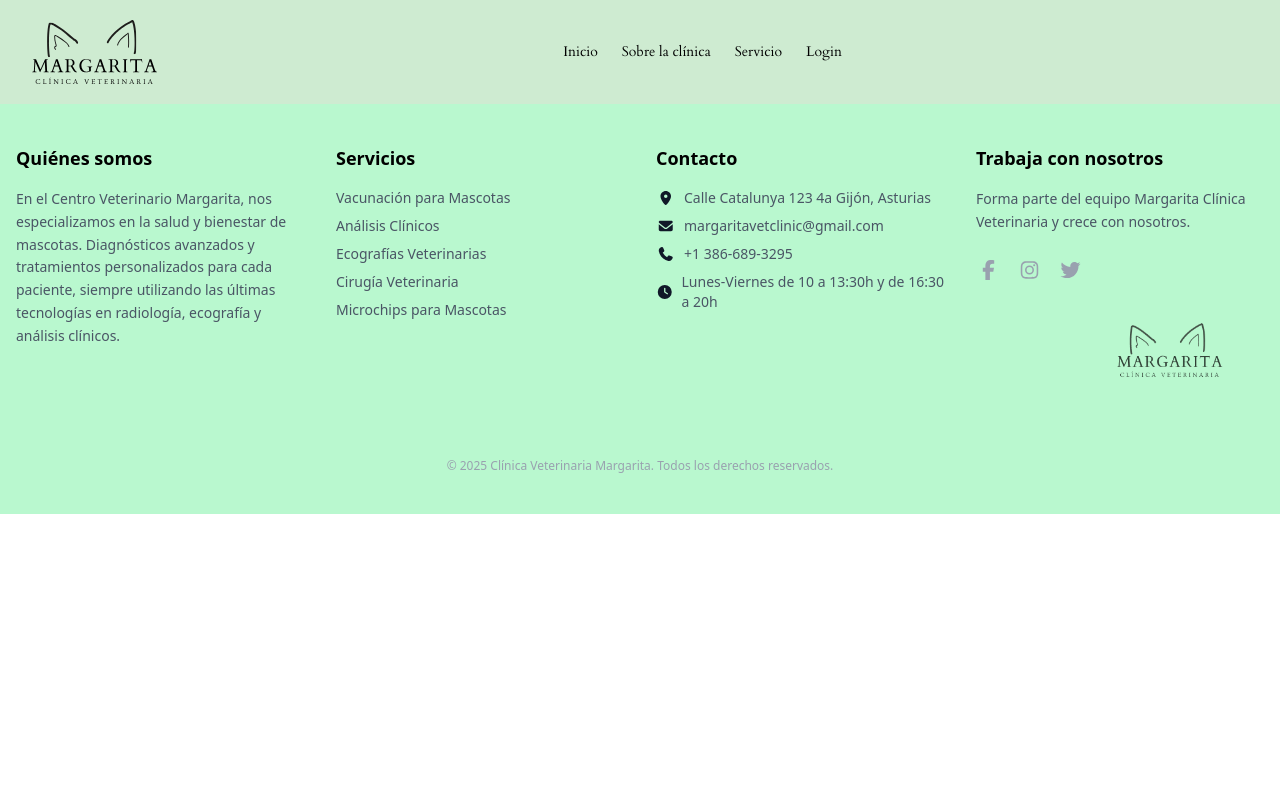
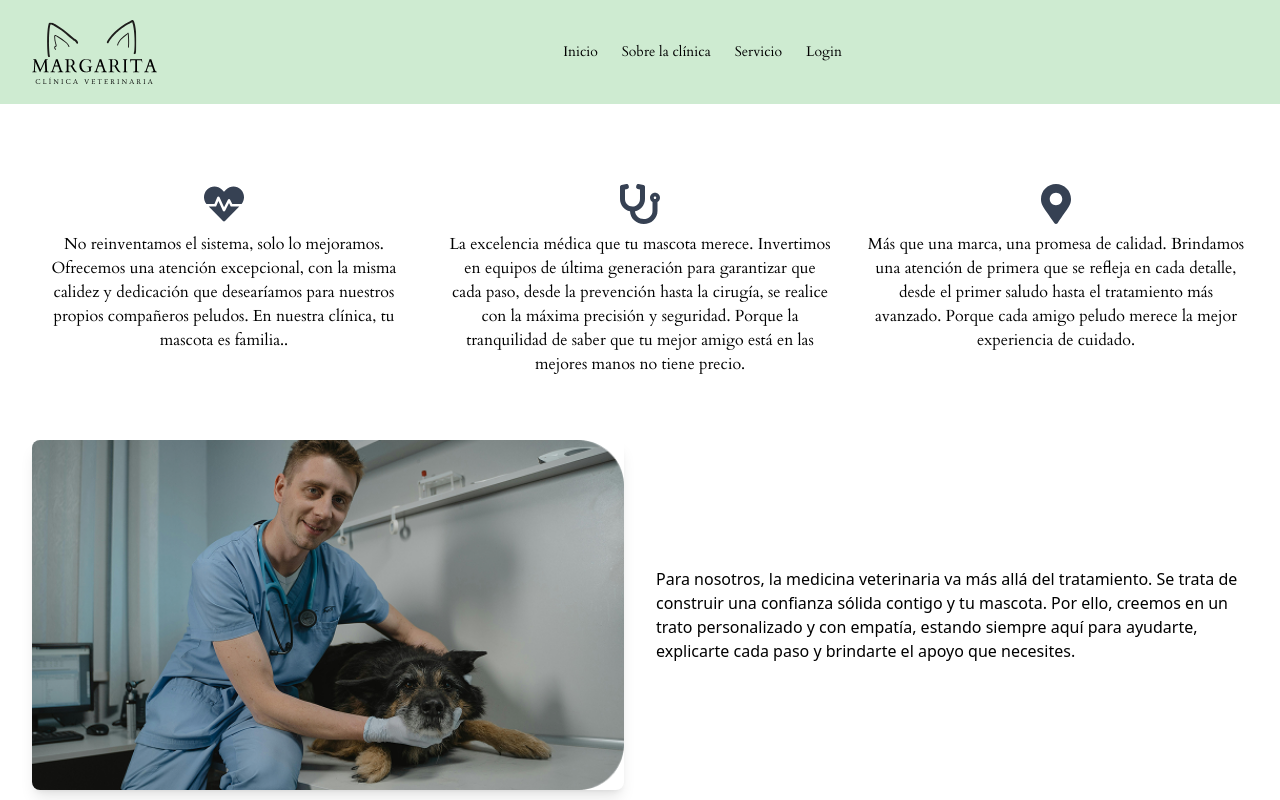
Before and after one commit to group-12-p4da-F5/veterinary-clinic-frontend, a React (Vite) app: page / in a window 1280 px wide. Shown: the top 800 px of the page. Built offline with nearby package versions, Linux system fonts and the light colour scheme; a web font is replaced by a local one.

Commit message:
chore(config): configura las rutas y estilos para la nueva estructura de la app

```diff
--- a/package.json
+++ b/package.json
@@ -17,7 +17,8 @@
     "react": "^19.1.1",
     "react-dom": "^19.1.1",
     "react-icons": "^5.5.0",
-    "react-router-dom": "^7.9.1"
+    "react-router-dom": "^7.9.1",
+    "swiper": "^12.0.2"
   },
   "devDependencies": {
     "@eslint/js": "^9.33.0",
--- a/src/app/App.jsx
+++ b/src/app/App.jsx
@@ -1,5 +1,6 @@
 import { RouterProvider } from 'react-router-dom'
 import router from './routes/Router'
+
 
 function App() {
   return <RouterProvider router={router} />
--- a/src/main.jsx
+++ b/src/main.jsx
@@ -4,6 +4,7 @@
 import './shared/styles/index.css'
 import '@fortawesome/fontawesome-free/css/all.min.css';
 
+
 ReactDOM.createRoot(document.getElementById('root')).render(
   <React.StrictMode>
     <App />
--- a/src/shared/components/Footer.jsx
+++ b/src/shared/components/Footer.jsx
@@ -1,15 +1,11 @@
 // src/shared/components/Footer.jsx
 import React, { useState } from 'react';
-
-// Importaciones de Font Awesome
 import { FontAwesomeIcon } from '@fortawesome/react-fontawesome';
 import { faMapMarkerAlt, faEnvelope, faPhone, faClock } from '@fortawesome/free-solid-svg-icons';
 import { faFacebookF, faInstagram, faTwitter } from '@fortawesome/free-brands-svg-icons';
-
-// Importación del logo (asegúrate de que la ruta sea correcta)
 import Logomargarita from '../assets/Logomargarita.png';
 
-// Componente para una columna del footer.
+
 const ColumnaFooter = ({ titulo, children, link, onClick }) => (
  <div>
   <h4 className="text-black text-lg font-bold mb-4">
@@ -29,7 +25,6 @@
  </div>
 );
 
-// Componente para un ítem de contacto.
 const ItemContacto = ({ icono, texto }) => (
  <li className="flex items-center">
   <span className="mr-2 text-gray-900 w-5 h-5 flex items-center justify-center">
@@ -39,14 +34,13 @@
  </li>
 );
 
-// Componente para los enlaces de servicio.
 const ItemFooter = ({ children }) => (
  <li>
   {children}
  </li>
 );
 
-// Componente para los íconos de redes sociales.
+
 const IconosSociales = () => (
  <div className="flex space-x-4 mt-6">
   <a href="https://www.facebook.com/MargaritaVetClinic" target="_blank" rel="noopener noreferrer" className="text-gray-400 hover:text-black transition-colors">
@@ -61,7 +55,6 @@
  </div>
 );
 
-// Componente del Formulario de Contacto (exportado para ser usado en el mismo archivo)
 export const ContactForm = ({ onClose }) => {
  const [formData, setFormData] = useState({
   name: '',
@@ -82,7 +75,6 @@
   e.preventDefault();
   console.log('Formulario enviado:', formData);
 
-  // Muestra el mensaje de éxito
   setSuccessMessage('¡Gracias por tu interés! En el Centro Veterinario Margarita valoramos tu solicitud y la revisaremos pronto.');
  };
 
@@ -185,9 +177,9 @@
  const handleCloseModal = () => setIsModalOpen(false);
 
  return (
-  <footer className="bg-green-200 text-black py-10 px-4">
+  <footer className="bg-green-light font-cardo text-black py-10 px-4">
    <div className="container mx-auto grid grid-cols-1 md:grid-cols-4 gap-8">
-    {/* Columna 1: Quiénes somos */}
+
     <ColumnaFooter titulo="Quiénes somos" link="/quienes-somos">
      <p className="text-sm leading-relaxed text-gray-600">
       En el Centro Veterinario Margarita, nos especializamos en la salud y bienestar de mascotas.
@@ -196,7 +188,6 @@
      </p>
     </ColumnaFooter>
 
-    {/* Columna 2: Servicios */}
     <ColumnaFooter titulo="Servicios" link="/servicios">
      <ul className="space-y-2 text-sm text-gray-600">
       <ItemFooter>Vacunación para Mascotas</ItemFooter>
@@ -207,7 +198,6 @@
      </ul>
     </ColumnaFooter>
 
-    {/* Columna 3: Contacto */}
     <ColumnaFooter titulo="Contacto" link="/contacto">
      <ul className="space-y-2 text-sm text-gray-600">
       <ItemContacto icono={faMapMarkerAlt} texto="Calle Catalunya 123 4a Gijón, Asturias" />
@@ -217,7 +207,6 @@
      </ul>
     </ColumnaFooter>
 
-    {/* Columna 4: Trabaja con nosotros y Redes Sociales */}
     <ColumnaFooter titulo="Trabaja con nosotros" onClick={handleOpenModal}>
      <p className="text-sm mb-4 leading-relaxed text-gray-600">
       Forma parte del equipo Margarita Clínica Veterinaria y crece con nosotros.
--- a/src/shared/styles/index.css
+++ b/src/shared/styles/index.css
@@ -12,4 +12,5 @@
   --color-orange: #D3542E;
   --color-gray: #D9D9D9;
   --color-gray-dark: #4D4D4D;
+
 }
```
Also changed, not shown: src/app/routes/Router.jsx (+15 -8 lines), src/shared/layout/Layout.jsx (+7 -6 lines), 1 other file (tests, documents, lock files or other folders).
